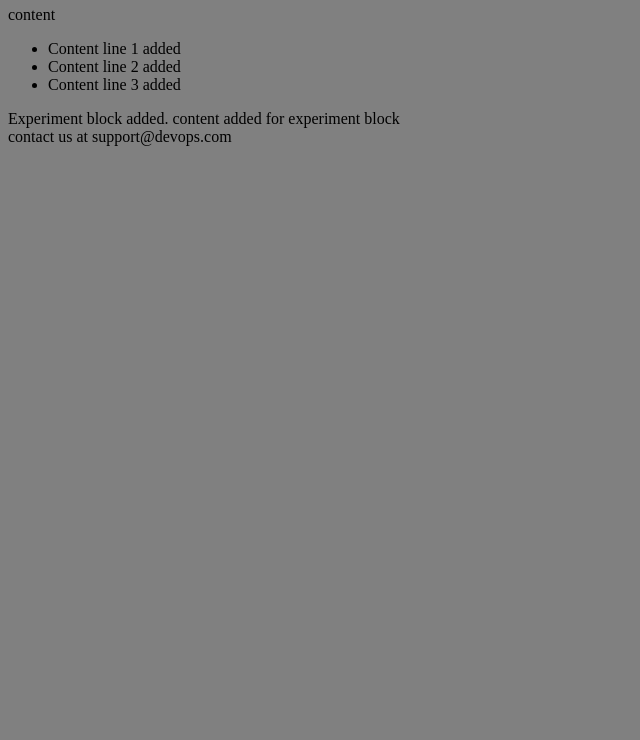
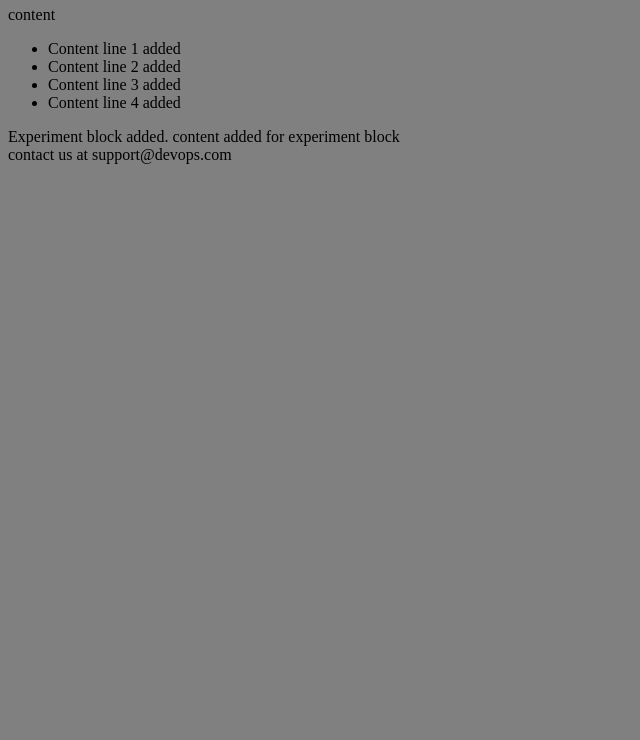
Before and after one commit to rahultalar/devops-git, a plain HTML site: page code/index.html in a window 1280 px wide. Shown: the part 60-800 px from the top of the page, without its empty margins (0-640 px from the left). Drawn offline with Linux system fonts and the light colour scheme.

Commit message:
line 4 added

```diff
--- a/code/index.html
+++ b/code/index.html
@@ -15,6 +15,7 @@
                 <li>Content line 1 added </li>
                 <li>Content line 2 added </li>
                 <li>Content line 3 added </li>
+                <li>Content line 4 added</li>
             </ul>
         </p>
         <aside>
```
